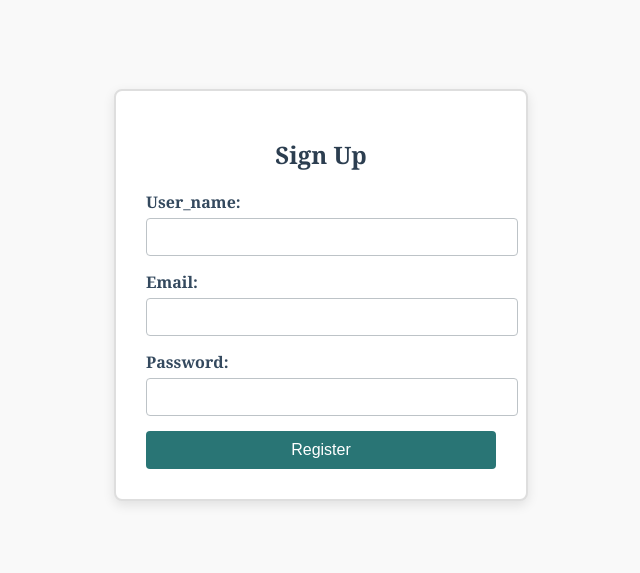
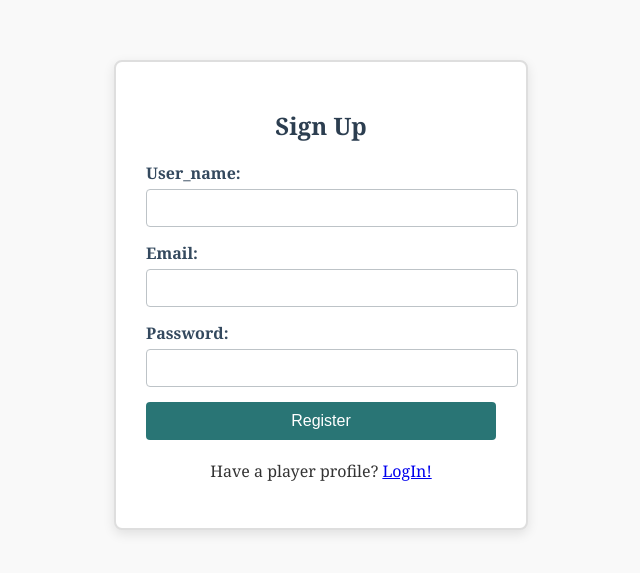
Before and after one commit to S-Marimbi/scrabble-frontend, a React (Vite) app in the folder scrabble-frontend/: page /signup in a window 1280 px wide. Shown: the part 105-678 px from the top of the page, without its empty margins (319-959 px from the left). Built offline with nearby package versions, Linux system fonts and the light colour scheme.

Commit message:
Updated index.jsx

```diff
--- a/scrabble-frontend/src/App/Pages/SignUp/index.jsx
+++ b/scrabble-frontend/src/App/Pages/SignUp/index.jsx
@@ -1,6 +1,6 @@
 import React, { useState } from 'react';
 import axios from "axios";
-import { useNavigate } from "react-router-dom";
+import { useNavigate, Link } from "react-router-dom";
 import Error from '../../Components/Error';
 
 function Signup() {
@@ -74,6 +74,9 @@ function Signup() {
             <div>
                 <Error errorMessage={errorMessage} />
             </div>
+            <div style={{ marginTop: '20px' }}>
+                <p>Have a player profile? <Link to="/login">LogIn!</Link></p>
+            </div>
         </div>
     );
 }
```
